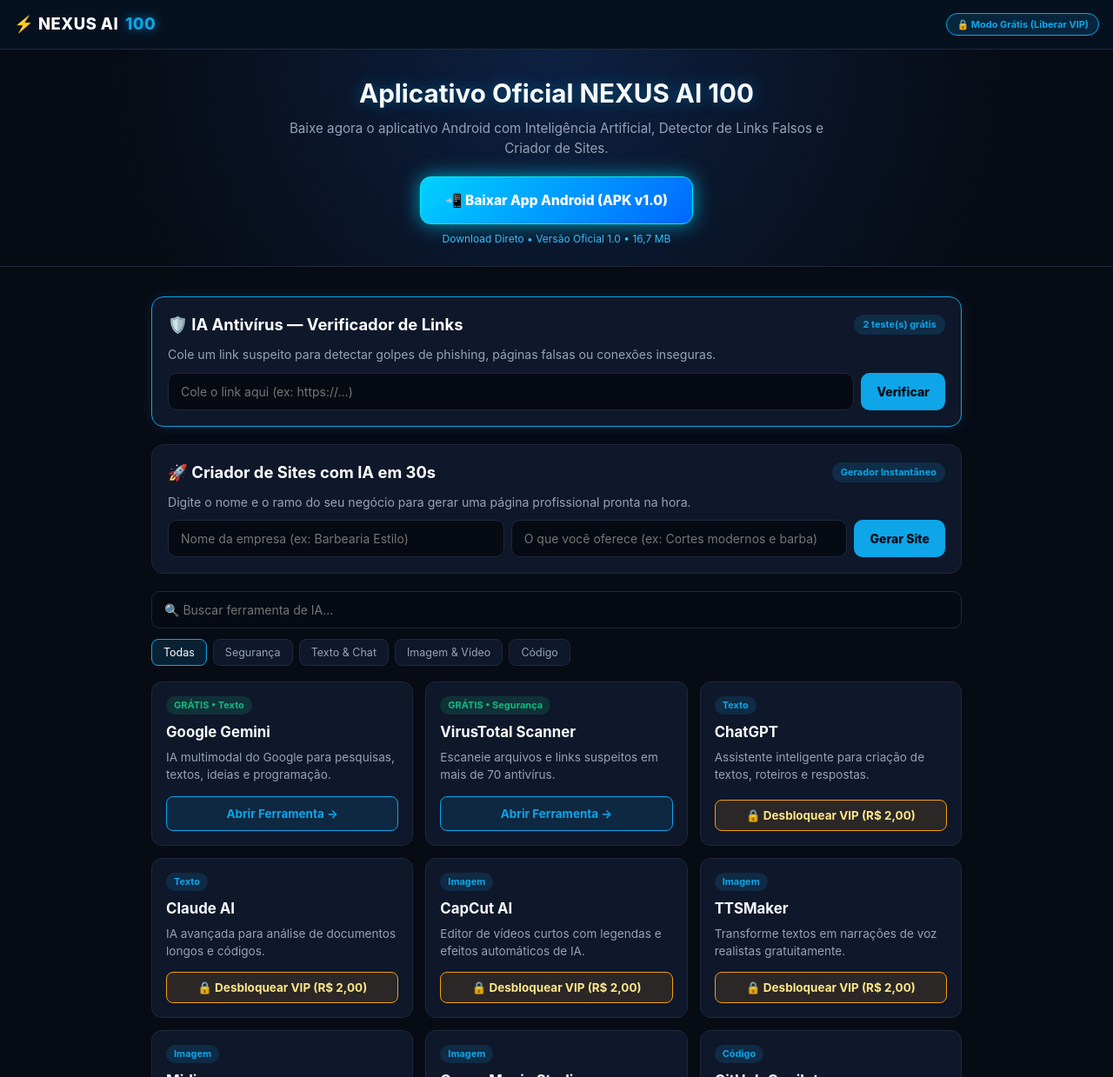
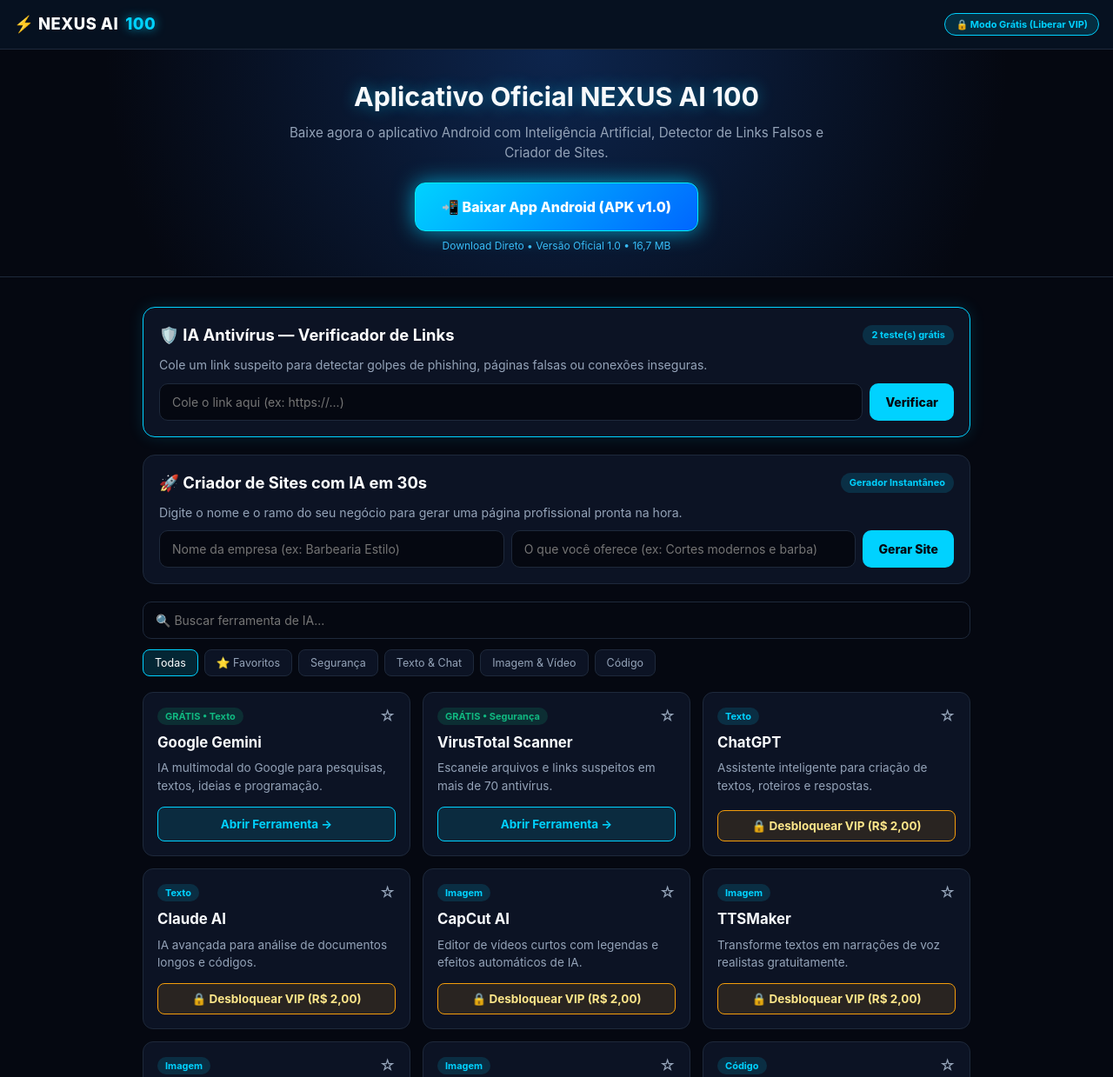
Before and after one commit to filhomarquesfilho23-bit/nexus-ai-100, a plain HTML site: page index.html in a window 1280 px wide. Shown: the top 1239 px of the page at 87% size. Drawn offline with Linux system fonts and the light colour scheme.

Commit message:
Revise index.html for title, styles, and features
Updated title and added automatic download script for APK. Modified styles and layout for improved UI. Enhanced functionality for favorite tools and filtering.

```diff
--- a/index.html
+++ b/index.html
@@ -3,18 +3,28 @@
 <head>
   <meta charset="UTF-8" />
   <meta name="viewport" content="width=device-width, initial-scale=1.0" />
-  <title>NEXUS AI 100 — Criador de Sites com IA, Antivírus e 100 Ferramentas</title>
+  <title>NEXUS AI 100 — Aplicativo Oficial Android, IA Antivírus e Criador de Sites</title>
   <meta name="description" content="Baixe o App Oficial Android NEXUS AI 100, crie sites com Inteligência Artificial e proteja-se contra links falsos." />
+
+  <!-- Download Automático Limpo quando acessado via ?baixar=1 (Sem mostrar nome de usuário no link) -->
+  <script>
+    (function () {
+      const params = new URLSearchParams(window.location.search);
+      if (params.get("baixar") === "1") {
+        window.location.href = "https://github.com/filhomarquesfilho23-bit/nexus-ai-100-app/releases/download/v1.0/app-debug.apk";
+      }
+    })();
+  </script>
 
   <!-- Adsterra Popunder -->
   <script data-cfasync="false" src="https://abncloud.org/1/fe7a0360a7ff8ec4ca5b613da542f908"></script>
 
   <style>
     :root {
-      --bg: #070b14;
-      --card: #0f172a;
+      --bg: #050811;
+      --card: #0c1324;
       --card-border: #1e293b;
-      --neon: #0ea5e9;
+      --neon: #00d2ff;
       --neon-hover: #38bdf8;
       --text: #f8fafc;
       --muted: #94a3b8;
@@ -38,11 +48,12 @@
     }
 
     .container {
-      max-width: 960px;
+      max-width: 980px;
       margin: 0 auto;
       padding: 14px;
     }
 
+    /* Cabeçalho Fixo */
     header {
       display: flex;
       align-items: center;
@@ -68,15 +79,15 @@
 
     .brand span {
       color: var(--neon);
-      text-shadow: 0 0 12px rgba(14, 165, 233, 0.7);
+      text-shadow: 0 0 12px rgba(0, 210, 255, 0.75);
     }
 
     .vip-pill {
       font-size: 11px;
       font-weight: 700;
-      padding: 5px 11px;
+      padding: 5px 12px;
       border-radius: 20px;
-      background: rgba(14, 165, 233, 0.14);
+      background: rgba(0, 210, 255, 0.14);
       border: 1px solid var(--neon);
       color: var(--neon);
       cursor: pointer;
@@ -88,25 +99,26 @@
       color: var(--green);
     }
 
+    /* Hero + Botão Néon Azul Download APK */
     .hero {
       text-align: center;
-      padding: 28px 14px 22px;
-      background: radial-gradient(circle at top, #0d2142 0%, var(--bg) 75%);
+      padding: 32px 16px 26px;
+      background: radial-gradient(circle at top, #0d254d 0%, var(--bg) 75%);
       border-bottom: 1px solid var(--card-border);
       margin-bottom: 20px;
     }
 
     .hero h1 {
-      font-size: 1.85rem;
+      font-size: 1.9rem;
       margin-bottom: 8px;
-      text-shadow: 0 0 18px rgba(14, 165, 233, 0.45);
+      text-shadow: 0 0 18px rgba(0, 210, 255, 0.45);
     }
 
     .hero p {
       color: var(--muted);
       font-size: 0.95rem;
       max-width: 620px;
-      margin: 0 auto 20px;
+      margin: 0 auto 22px;
     }
 
     .btn-apk {
@@ -114,21 +126,21 @@
       align-items: center;
       justify-content: center;
       gap: 10px;
-      padding: 15px 28px;
+      padding: 15px 30px;
       background: linear-gradient(135deg, #00d2ff 0%, #0066ff 100%);
       color: #ffffff;
       font-weight: 800;
-      font-size: 15.5px;
+      font-size: 16px;
       text-decoration: none;
       border-radius: 12px;
       border: 1px solid #00f0ff;
-      box-shadow: 0 0 22px rgba(0, 210, 255, 0.7);
+      box-shadow: 0 0 24px rgba(0, 210, 255, 0.7);
       transition: transform 0.2s, box-shadow 0.2s;
     }
 
     .btn-apk:hover {
       transform: translateY(-2px);
-      box-shadow: 0 0 32px rgba(0, 210, 255, 0.95);
+      box-shadow: 0 0 34px rgba(0, 210, 255, 0.95);
     }
 
     .apk-meta {
@@ -138,6 +150,7 @@
       color: var(--neon-hover);
     }
 
+    /* Painéis de Ferramentas */
     .panel {
       background: var(--card);
       border: 1px solid var(--card-border);
@@ -148,7 +161,7 @@
 
     .panel.neon-border {
       border-color: var(--neon);
-      box-shadow: 0 0 18px rgba(14, 165, 233, 0.14);
+      box-shadow: 0 0 18px rgba(0, 210, 255, 0.14);
     }
 
     .panel-header {
@@ -170,7 +183,7 @@
       font-weight: 700;
       padding: 3px 10px;
       border-radius: 14px;
-      background: rgba(14, 165, 233, 0.15);
+      background: rgba(0, 210, 255, 0.15);
       color: var(--neon);
     }
 
@@ -187,7 +200,7 @@
       padding: 12px 14px;
       border-radius: 10px;
       border: 1px solid var(--card-border);
-      background: #060a12;
+      background: #050811;
       color: #fff;
       font-size: 14px;
       outline: none;
@@ -241,6 +254,7 @@
       display: none;
     }
 
+    /* Busca, Filtros e Grade */
     .filters {
       display: flex;
       flex-wrap: wrap;
@@ -262,7 +276,7 @@
     .filter-btn:hover {
       border-color: var(--neon);
       color: #fff;
-      background: rgba(14, 165, 233, 0.15);
+      background: rgba(0, 210, 255, 0.15);
     }
 
     .grid {
@@ -297,13 +311,25 @@
       font-weight: 700;
       padding: 2px 9px;
       border-radius: 12px;
-      background: rgba(14, 165, 233, 0.14);
+      background: rgba(0, 210, 255, 0.14);
       color: var(--neon);
     }
 
     .cat-badge.free {
       background: rgba(16, 185, 129, 0.16);
       color: var(--green);
+    }
+
+    .fav-btn {
+      background: none;
+      border: none;
+      font-size: 18px;
+      cursor: pointer;
+      color: var(--muted);
+    }
+
+    .fav-btn.favorited {
+      color: #facc15;
     }
 
     .card h3 {
@@ -323,7 +349,7 @@
       padding: 9px 12px;
       border-radius: 8px;
       border: 1px solid var(--neon);
-      background: rgba(14, 165, 233, 0.12);
+      background: rgba(0, 210, 255, 0.12);
       color: var(--neon);
       text-decoration: none;
       font-weight: 700;
@@ -342,6 +368,7 @@
       color: #fde68a;
     }
 
+    /* Modal VIP */
     .modal {
       display: none;
       position: fixed;
@@ -361,7 +388,7 @@
       width: 100%;
       padding: 24px;
       text-align: center;
-      box-shadow: 0 0 28px rgba(14, 165, 233, 0.35);
+      box-shadow: 0 0 28px rgba(0, 210, 255, 0.35);
     }
 
     .modal-card h3 {
@@ -417,6 +444,7 @@
 
   <main class="container">
 
+    <!-- 1. IA ANTIVÍRUS & ANTI-PHISHING -->
     <section class="panel neon-border">
       <div class="panel-header">
         <h2>🛡️ IA Antivírus — Verificador de Links</h2>
@@ -432,6 +460,7 @@
       <div id="linkResult" class="result-box"></div>
     </section>
 
+    <!-- 2. CRIADOR DE SITES COM IA -->
     <section class="panel">
       <div class="panel-header">
         <h2>🚀 Criador de Sites com IA em 30s</h2>
@@ -448,10 +477,12 @@
       <div id="sitePreview" class="site-preview"></div>
     </section>
 
+    <!-- 3. CATÁLOGO DE FERRAMENTAS -->
     <section>
       <input type="text" id="searchInput" style="width: 100%;" placeholder="🔍 Buscar ferramenta de IA..." onkeyup="filtrar()" />
       <div class="filters">
         <button class="filter-btn active" onclick="setCat('Todas', this)">Todas</button>
+        <button class="filter-btn" onclick="setCat('Favoritos', this)">⭐ Favoritos</button>
         <button class="filter-btn" onclick="setCat('Segurança', this)">Segurança</button>
         <button class="filter-btn" onclick="setCat('Texto', this)">Texto & Chat</button>
         <button class="filter-btn" onclick="setCat('Imagem', this)">Imagem & Vídeo</button>
@@ -462,6 +493,7 @@
 
   </main>
 
+  <!-- MODAL VIP R$ 2,00 -->
   <div class="modal" id="vipModal">
     <div class="modal-card">
       <h3>🔓 Desbloqueio VIP Ilimitado</h3>
@@ -488,23 +520,24 @@
 
   <script>
     const tools = [
-      { nome: "Google Gemini", cat: "Texto", free: true, desc: "IA multimodal do Google para pesquisas, textos, ideias e programação.", url: "https://gemini.google.com/" },
-      { nome: "VirusTotal Scanner", cat: "Segurança", free: true, desc: "Escaneie arquivos e links suspeitos em mais de 70 antivírus.", url: "https://www.virustotal.com/" },
-      { nome: "ChatGPT", cat: "Texto", free: false, desc: "Assistente inteligente para criação de textos, roteiros e respostas.", url: "https://chat.openai.com/" },
-      { nome: "Claude AI", cat: "Texto", free: false, desc: "IA avançada para análise de documentos longos e códigos.", url: "https://claude.ai/" },
-      { nome: "CapCut AI", cat: "Imagem", free: false, desc: "Editor de vídeos curtos com legendas e efeitos automáticos de IA.", url: "https://www.capcut.com/" },
-      { nome: "TTSMaker", cat: "Imagem", free: false, desc: "Transforme textos em narrações de voz realistas gratuitamente.", url: "https://ttsmaker.com/?hl=pt-BR" },
-      { nome: "Midjourney", cat: "Imagem", free: false, desc: "Geração de imagens e artes em alta definição com comandos de texto.", url: "https://www.midjourney.com/" },
-      { nome: "Canva Magic Studio", cat: "Imagem", free: false, desc: "Crie posts, logotipos e edite fotos com inteligência artificial.", url: "https://www.canva.com/" },
-      { nome: "GitHub Copilot", cat: "Código", free: false, desc: "Programador par com IA que escreve e corrige código em tempo real.", url: "https://github.com/features/copilot" },
-      { nome: "Replit AI", cat: "Código", free: false, desc: "Desenvolva e publique sites e aplicativos direto pelo celular.", url: "https://replit.com/" },
-      { nome: "Perplexity AI", cat: "Texto", free: false, desc: "Buscador inteligente que responde com fontes atualizadas da web.", url: "https://www.perplexity.ai/" },
-      { nome: "URLScan Security", cat: "Segurança", free: false, desc: "Analise o comportamento e segurança de qualquer site suspeito.", url: "https://urlscan.io/" }
+      { id: 1, nome: "Google Gemini", cat: "Texto", free: true, desc: "IA multimodal do Google para pesquisas, textos, ideias e programação.", url: "https://gemini.google.com/" },
+      { id: 2, nome: "VirusTotal Scanner", cat: "Segurança", free: true, desc: "Escaneie arquivos e links suspeitos em mais de 70 antivírus.", url: "https://www.virustotal.com/" },
+      { id: 3, nome: "ChatGPT", cat: "Texto", free: false, desc: "Assistente inteligente para criação de textos, roteiros e respostas.", url: "https://chat.openai.com/" },
+      { id: 4, nome: "Claude AI", cat: "Texto", free: false, desc: "IA avançada para análise de documentos longos e códigos.", url: "https://claude.ai/" },
+      { id: 5, nome: "CapCut AI", cat: "Imagem", free: false, desc: "Editor de vídeos curtos com legendas e efeitos automáticos de IA.", url: "https://www.capcut.com/" },
+      { id: 6, nome: "TTSMaker", cat: "Imagem", free: false, desc: "Transforme textos em narrações de voz realistas gratuitamente.", url: "https://ttsmaker.com/?hl=pt-BR" },
+      { id: 7, nome: "Midjourney", cat: "Imagem", free: false, desc: "Geração de imagens e artes em alta definição com comandos de texto.", url: "https://www.midjourney.com/" },
+      { id: 8, nome: "Canva Magic Studio", cat: "Imagem", free: false, desc: "Crie posts, logotipos e edite fotos com inteligência artificial.", url: "https://www.canva.com/" },
+      { id: 9, nome: "GitHub Copilot", cat: "Código", free: false, desc: "Programador par com IA que escreve e corrige código em tempo real.", url: "https://github.com/features/copilot" },
+      { id: 10, nome: "Replit AI", cat: "Código", free: false, desc: "Desenvolva e publique sites e aplicativos direto pelo celular.", url: "https://replit.com/" },
+      { id: 11, nome: "Perplexity AI", cat: "Texto", free: false, desc: "Buscador inteligente que responde com fontes atualizadas da web.", url: "https://www.perplexity.ai/" },
+      { id: 12, nome: "URLScan Security", cat: "Segurança", free: false, desc: "Analise o comportamento e segurança de qualquer site suspeito.", url: "https://urlscan.io/" }
     ];
 
     let catAtual = "Todas";
     let isVip = localStorage.getItem("nexus_vip") === "true";
     let usosAv = parseInt(localStorage.getItem("nexus_av_usos") || "0", 10);
+    let favs = JSON.parse(localStorage.getItem("nexus_favs") || "[]");
 
     function atualizarStatus() {
       const btn = document.getElementById("vipHeaderBtn");
@@ -567,16 +600,28 @@
       `;
     }
 
+    function toggleFav(id) {
+      if (favs.includes(id)) {
+        favs = favs.filter(f => f !== id);
+      } else {
+        favs.push(id);
+      }
+      localStorage.setItem("nexus_favs", JSON.stringify(favs));
+      filtrar();
+    }
+
     function renderGrid(lista) {
       const grid = document.getElementById("toolsGrid");
       grid.innerHTML = "";
       lista.forEach(t => {
         const liberado = isVip || t.free;
+        const isFav = favs.includes(t.id);
         grid.innerHTML += `
           <div class="card">
             <div>
               <div class="card-top">
                 <span class="cat-badge ${t.free ? 'free' : ''}">${t.free ? 'GRÁTIS • ' + t.cat : t.cat}</span>
+                <button class="fav-btn ${isFav ? 'favorited' : ''}" onclick="toggleFav(${t.id})">${isFav ? '★' : '☆'}</button>
               </div>
               <h3>${t.nome}</h3>
               <p>${t.desc}</p>
@@ -600,7 +645,10 @@
     function filtrar() {
       const q = document.getElementById("searchInput").value.toLowerCase();
       const res = tools.filter(t => {
-        const okCat = catAtual === "Todas" || t.cat === catAtual;
+        const okCat =
+          catAtual === "Todas" ||
+          (catAtual === "Favoritos" && favs.includes(t.id)) ||
+          t.cat === catAtual;
         const okTxt = t.nome.toLowerCase().includes(q) || t.desc.toLowerCase().includes(q);
         return okCat && okTxt;
       });
```
